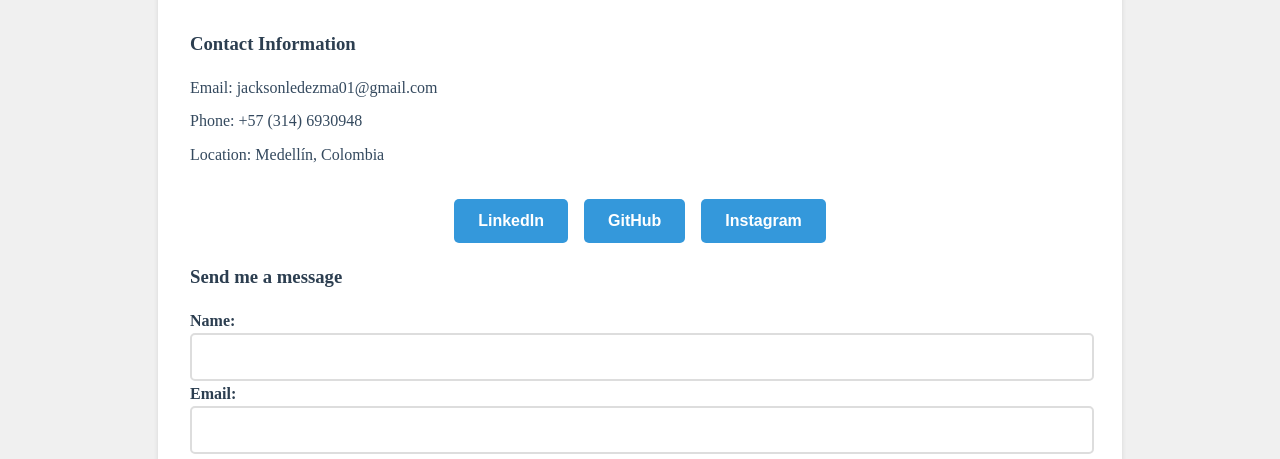
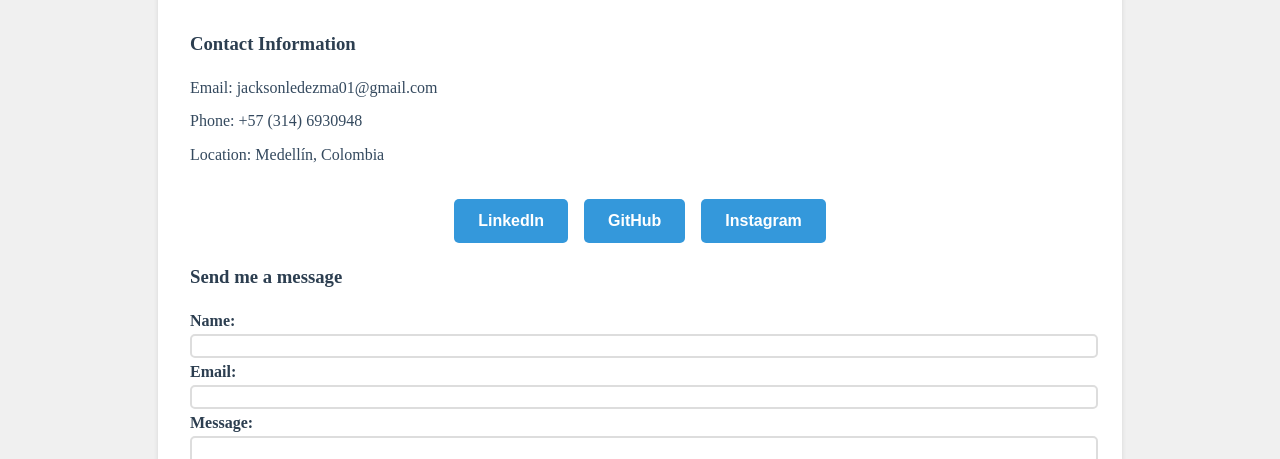
Before and after one commit to JacksonLedezma1/Entrenamiento_Riwi, a plain HTML site: page Entrenamiento completo/HTML_CSS/Semana_1/practica_2/Portafolio personal en HTML/contact.html in a window 1280 px wide. Shown: the part 333-792 px from the top of the page. Drawn offline with Linux system fonts and the light colour scheme.

Commit message:
update style.css

```diff
--- a/Entrenamiento completo/HTML_CSS/Semana_1/practica_2/Portafolio personal en HTML/styles.css
+++ b/Entrenamiento completo/HTML_CSS/Semana_1/practica_2/Portafolio personal en HTML/styles.css
@@ -326,8 +326,9 @@ progress::-moz-progress-bar {
 
 .form-group input,
 .form-group textarea {
-    width: calc(100% - 1.6rem);
-    padding: 0.8rem;
+    width: 900px;
+    max-width: 100%;
+    padding: auto;
     border: 2px solid #ddd;
     border-radius: 5px;
     font-size: 1rem;
```
